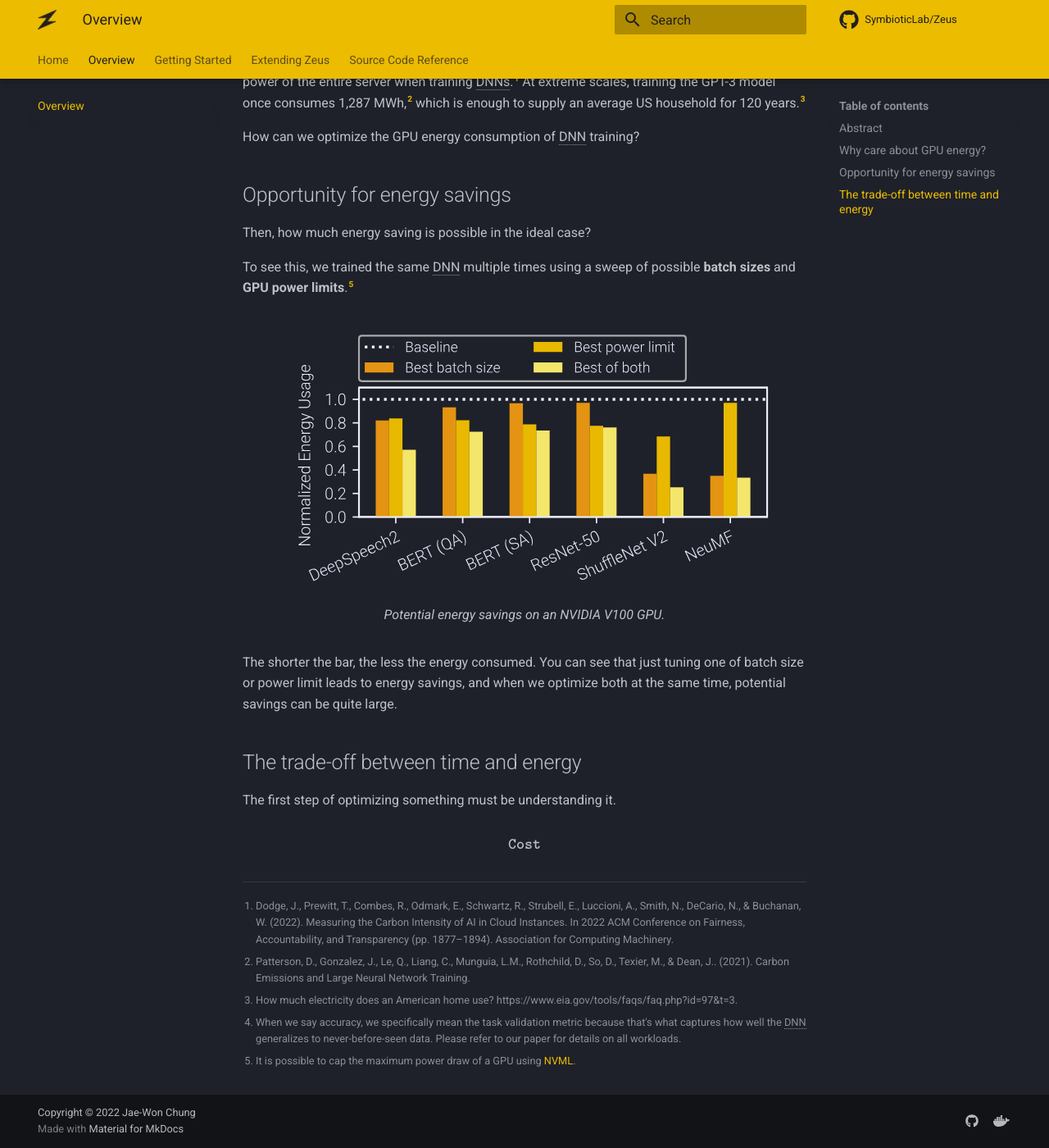
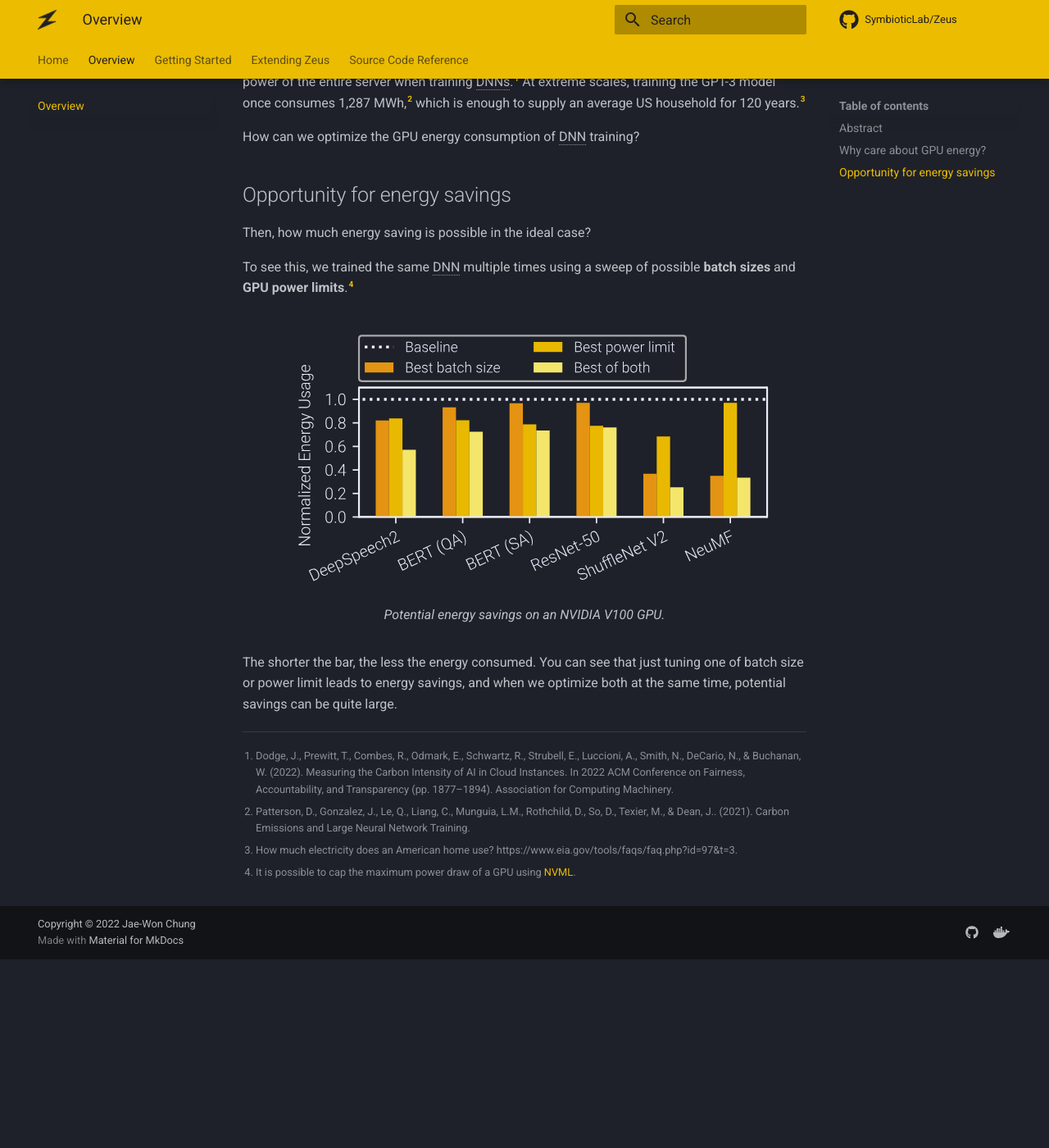
Before and after one commit to ml-energy/zeus, an MkDocs documentation site: the page built from docs/overview/index.md, in a window 1280 px wide and 1400 px high, scrolled down 802 px. Shown: the whole window at 82% size. Built offline with MkDocs 1.6.1 and Material for MkDocs 9.7.7, drawn with Linux system fonts in a browser that asks for light colours; comment, search, counter and statistics services are not loaded; after the commit the page ends 1972 px from its top, so only the background shows below that.

Commit message:
Docs: Wrap up overview for now

```diff
--- a/docs/overview/index.md
+++ b/docs/overview/index.md
@@ -30,7 +30,7 @@ How can we optimize the GPU energy consumption of DNN training?
 
 Then, how much energy saving is possible in the ideal case?
 
-To see this, we trained the same DNN multiple times using a sweep of possible **batch sizes** and **GPU power limits**.[^5]
+To see this, we trained the same DNN multiple times using a sweep of possible **batch sizes** and **GPU power limits**.[^4]
 
 <figure>
   <br>
@@ -42,26 +42,13 @@ The shorter the bar, the less the energy consumed.
 You can see that just tuning one of batch size or power limit leads to energy savings, and when we optimize both at the same time, potential savings can be quite large.
 
 
-## The trade-off between time and energy
-
-The first step of optimizing something must be understanding it.
-
-
-
-$$
-\mathtt{Cost}
-$$
-
 
 <!-- Abbreviation definitions -->
 *[DNN]: Deep Neural Network
 *[DNNs]: Deep Neural Networks
-*[ETA]: Energy to Accuracy
-*[TTA]: Time to Accuracy
 
 
 [^1]: Dodge, J., Prewitt, T., Combes, R., Odmark, E., Schwartz, R., Strubell, E., Luccioni, A., Smith, N., DeCario, N., & Buchanan, W. (2022). Measuring the Carbon Intensity of AI in Cloud Instances. In 2022 ACM Conference on Fairness, Accountability, and Transparency (pp. 1877–1894). Association for Computing Machinery.
 [^2]: Patterson, D., Gonzalez, J., Le, Q., Liang, C., Munguia, L.M., Rothchild, D., So, D., Texier, M., & Dean, J.. (2021). Carbon Emissions and Large Neural Network Training.
 [^3]: How much electricity does an American home use? https://www.eia.gov/tools/faqs/faq.php?id=97&t=3.
-[^4]: When we say accuracy, we specifically mean the task validation metric because that's what captures how well the DNN generalizes to never-before-seen data. Please refer to our paper for details on all workloads.
-[^5]: It is possible to cap the maximum power draw of a GPU using [NVML](https://developer.nvidia.com/nvidia-management-library-nvml).
+[^4]: It is possible to cap the maximum power draw of a GPU using [NVML](https://developer.nvidia.com/nvidia-management-library-nvml).
```
